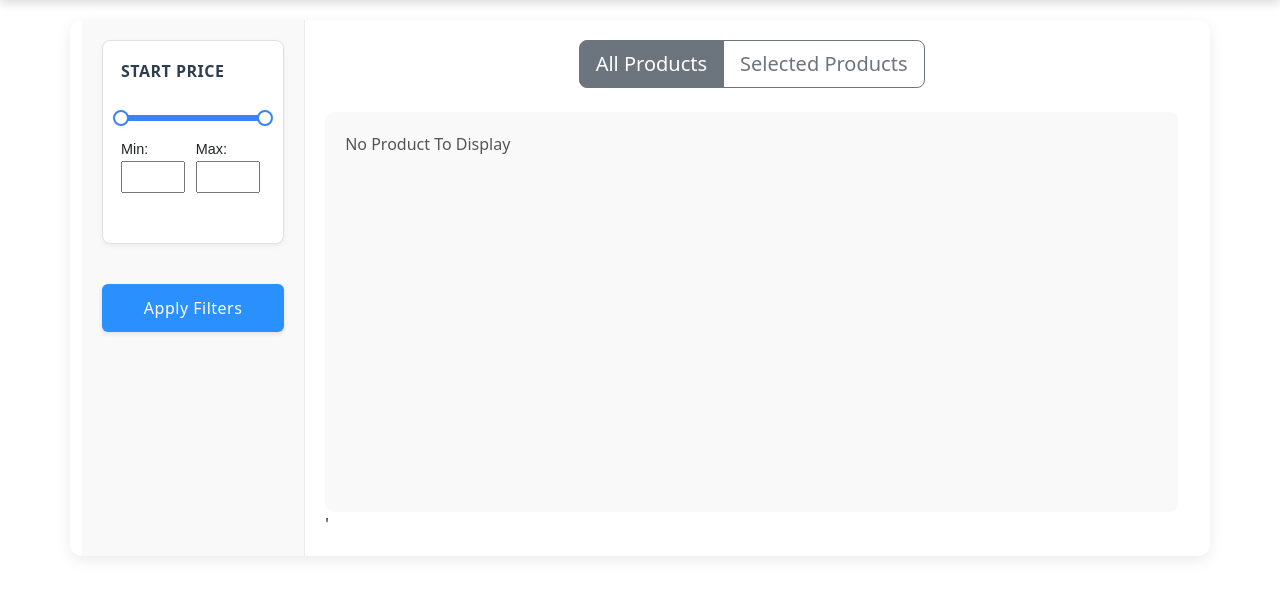
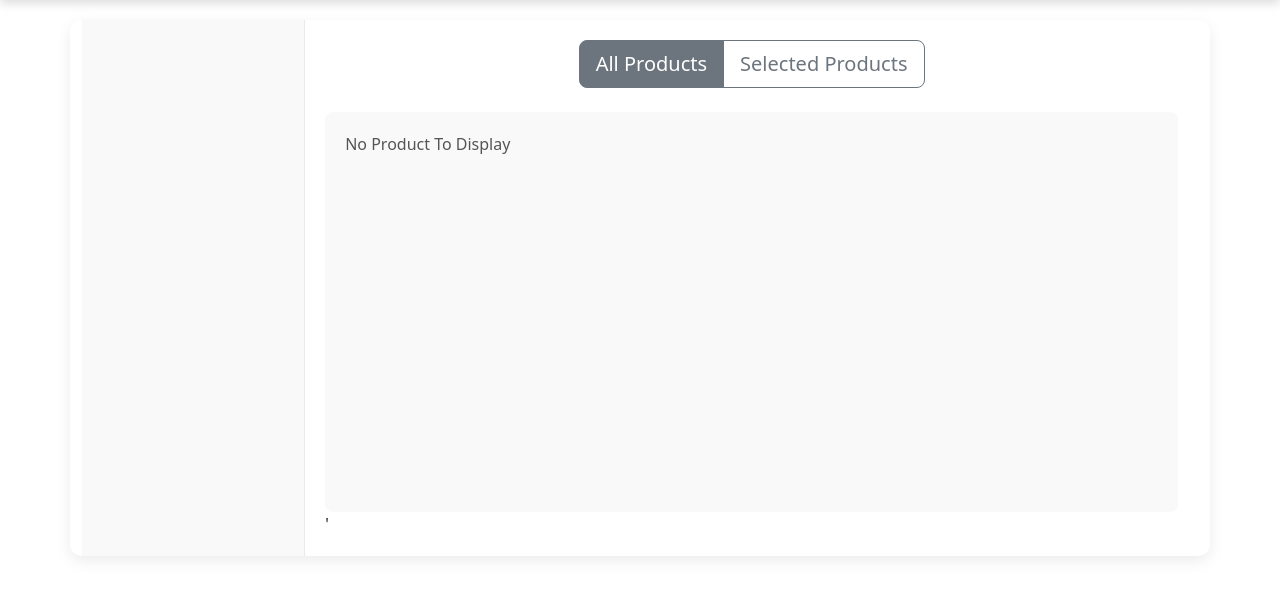
Before and after one commit to meet-agarwal/VendorVista, a Flask app: page / in a window 1280 px wide. Shown: the part 82-678 px from the top of the page. Run offline with Flask 3, Linux system fonts and the light colour scheme; data that the repository does not hold is empty.

Commit message:
moved the price filter down and make this and submit button dispaly = none

```diff
--- a/static/js/main.js
+++ b/static/js/main.js
@@ -104,6 +104,7 @@ document.addEventListener('DOMContentLoaded', () => {
     console.log('Filtered Products - Price Filter:', filtered);
 
     // dataPro = productsData;
+    dataPro = filtered;
 
     showProducts(filtered, settingKeys); // card generator call function
   });
--- a/static/js/modules/ScrollableFilter.js
+++ b/static/js/modules/ScrollableFilter.js
@@ -62,7 +62,11 @@ export class ScrollableFilter {
                     renderChildFilters(option, this.masterFilterDataDict[option]);
                     console.log(`Selected parent type: ${option}`);
                     get_updated_price_options(this.masterFilterDataDict[option]);
+                    const PriceFilterDiv = document.querySelector('.price-filter');
+                    PriceFilterDiv.style = "display: block";
 
+                    const SubmitButton = document.getElementById('apply_filters_button');
+                    SubmitButton.style = "display: block";
                 }
             });
 
--- a/static/js/modules/renderFilter.js
+++ b/static/js/modules/renderFilter.js
@@ -54,6 +54,11 @@ export function renderFilter(masterFilterDataDict, parentFiltervalues) {
                     // Hide other child filters
                     get_updated_price_options(this.masterFilterDataDict[option]);
 
+                    const PriceFilterDiv = document.querySelector('.price-filter');
+                    PriceFilterDiv.style = "display: block";
+
+                    const SubmitButton = document.getElementById('apply_filters_button');
+                    SubmitButton.style = "display: block";
                 }
             });
 
--- a/static/style.css
+++ b/static/style.css
@@ -144,6 +144,8 @@ header h1 {
     margin-bottom: 20px;
     background-color: white;
     transition: box-shadow 0.3s ease;
+    display: none;
+    margin-top: 1rem;
 }
 
 .price-filter:hover {
@@ -331,6 +333,10 @@ header h1 {
     padding: 5px 10px;
     border-bottom: 1px solid #e0e0e0;
     margin-top: -1px;
+}
+
+#apply_filters_button{
+    display: none;
 }
 
 .apply_filters_btn {
--- a/templates/index.html
+++ b/templates/index.html
@@ -35,13 +35,12 @@
     <div class="container">
         <!-- Left column: Filter panel -->
         <div class="filter-panel">
+
+            <!-- Filters will be dynamically inserted here -->
+            <div class="filters"></div>
             <div class="price-filter">
                 <div class="price-filter-header">START PRICE</div>
-
-
-
-
-                <div id="filter-container">
+            <div id="filter-container">
             <div id="filter-slider-container" class="filter-slider-container">
             <div class="filter-slider-track"></div>
             <div id="filter-slider-range" class="filter-slider-range"></div>
@@ -63,8 +62,6 @@
 
                 <!-- <button class="price-apply-btn" id="apply-price">Apply</button> -->
             </div>
-            <!-- Filters will be dynamically inserted here -->
-            <div class="filters"></div>
             <div id="apply_filters">
                 <button class="apply_filters_btn" id="apply_filters_button">Apply Filters</button>
             </div>
```
